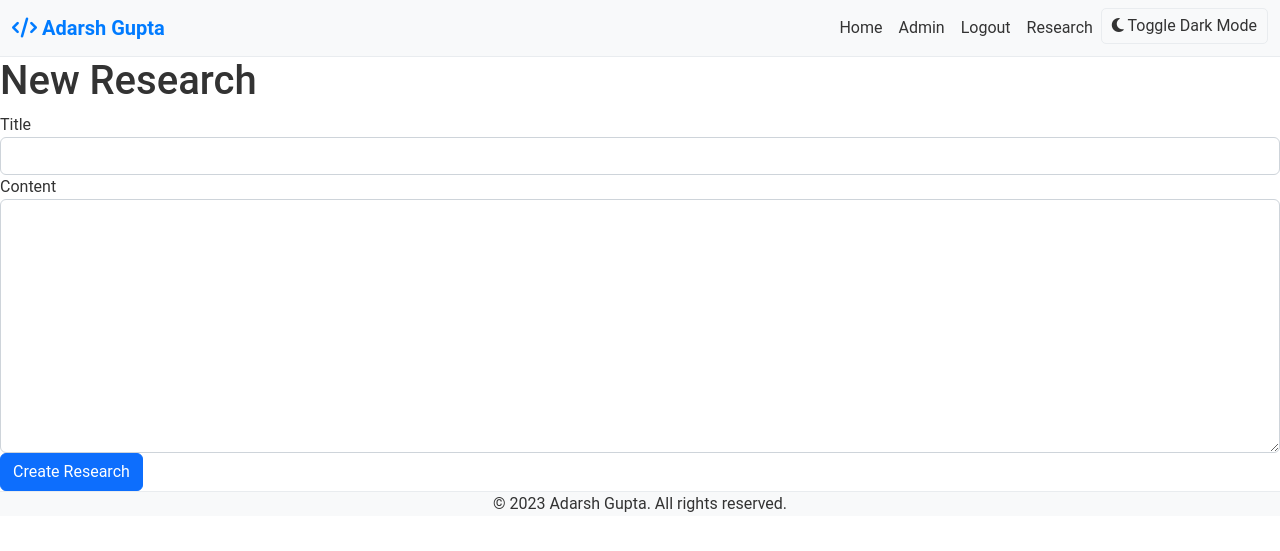
After one commit to Adarshagupta/Full-stack-portfolio, a Flask app: page /admin/research/new in a window 1280 px wide. The commit adds this page. Shown: the top 551 px of the page. Run offline with Flask 3, Linux system fonts and the light colour scheme; the visitor is signed in with stand-in values (Sample User, id 1); parts of the project's set-up code (start-up, migrations or seed data) failed here and were passed over; some libraries are stand-ins or nearby versions.

Commit message:
dark mode

```diff
--- a/app.py
+++ b/app.py
@@ -25,7 +25,7 @@ UPLOAD_FOLDER = os.path.join(basedir, 'static', 'uploads')
 ALLOWED_EXTENSIONS = {'png', 'jpg', 'jpeg', 'gif'}
 
 app = Flask(__name__)
-app.config['SERVER_NAME'] = 'full-stack-portfolio-hl3j.onrender.com'  # Replace with your actual domain
+app.config['SERVER_NAME'] = '127.0.0.1:5000'  # Replace with your actual domain
 app.config['PREFERRED_URL_SCHEME'] = 'https'  # Or 'http' if you're not using HTTPS
 app.config['UPLOAD_FOLDER'] = UPLOAD_FOLDER
 app.config['MAX_CONTENT_LENGTH'] = 16 * 1024 * 1024  # 16MB max-limit
@@ -98,6 +98,17 @@ class Project(db.Model):
     def get_tech_used_list(self):
         return [tech.strip() for tech in self.tech_used.split(',')] if self.tech_used else []
 
+class Research(db.Model):
+    id = db.Column(db.Integer, primary_key=True)
+    title = db.Column(db.String(100), nullable=False)
+    content = db.Column(db.Text, nullable=False)
+    author_id = db.Column(db.Integer, db.ForeignKey('user.id'), nullable=False)
+    is_archived = db.Column(db.Boolean, default=False)
+    created_at = db.Column(db.DateTime, default=datetime.utcnow)
+
+    def render_content(self):
+        return markdown.markdown(self.content, extensions=['fenced_code', MermaidExtension()])
+
 @login_manager.user_loader
 def load_user(user_id):
     return User.query.get(int(user_id))
@@ -131,7 +142,8 @@ def logout():
 def admin_dashboard():
     blogs = Blog.query.all()
     projects = Project.query.all()
-    return render_template('admin_dashboard.html', blogs=blogs, projects=projects)
+    research_items = Research.query.all()
+    return render_template('admin_dashboard.html', blogs=blogs, projects=projects, research_items=research_items)
 
 @app.route('/admin/blog/new', methods=['GET', 'POST'])
 @login_required
@@ -302,6 +314,66 @@ def view_project(project_id):
     share_text = quote(f"Check out this project: {project.title}")
     return render_template('view_project.html', project=project, share_url=share_url, share_text=share_text)
 
+@app.route('/research')
+def research():
+    research_items = Research.query.filter_by(is_archived=False).order_by(Research.created_at.desc()).all()
+    return render_template('research.html', research_items=research_items)
+
+@app.route('/admin/research/new', methods=['GET', 'POST'])
+@login_required
+def new_research():
+    if request.method == 'POST':
+        title = request.form.get('title')
+        content = request.form.get('content')
+        new_research = Research(title=title, content=content, author_id=current_user.id)
+        db.session.add(new_research)
+        db.session.commit()
+        update_robots_txt()
+        update_sitemap()
+        flash('Research item created successfully', 'success')
+        return redirect(url_for('admin_dashboard'))
+    return render_template('new_research.html')
+
+@app.route('/admin/research/<int:research_id>/edit', methods=['GET', 'POST'])
+@login_required
+def edit_research(research_id):
+    research = Research.query.get_or_404(research_id)
+    if request.method == 'POST':
+        research.title = request.form.get('title')
+        research.content = request.form.get('content')
+        db.session.commit()
+        update_sitemap()
+        flash('Research item updated successfully', 'success')
+        return redirect(url_for('admin_dashboard'))
+    return render_template('new_research.html', research=research)
+
+@app.route('/admin/research/<int:research_id>/delete', methods=['POST'])
+@login_required
+def delete_research(research_id):
+    research = Research.query.get_or_404(research_id)
+    db.session.delete(research)
+    db.session.commit()
+    flash('Research item deleted successfully', 'success')
+    return redirect(url_for('admin_dashboard'))
+
+@app.route('/admin/research/<int:research_id>/archive', methods=['POST'])
+@login_required
+def archive_research(research_id):
+    research = Research.query.get_or_404(research_id)
+    research.is_archived = not research.is_archived
+    db.session.commit()
+    update_sitemap()
+    action = 'archived' if research.is_archived else 'unarchived'
+    flash(f'Research item {action} successfully', 'success')
+    return redirect(url_for('admin_dashboard'))
+
+@app.route('/research/<int:research_id>')
+def view_research(research_id):
+    research = Research.query.get_or_404(research_id)
+    share_url = quote(url_for('view_research', research_id=research.id, _external=True))
+    share_text = quote(f"Check out this research: {research.title}")
+    return render_template('view_research.html', research=research, share_url=share_url, share_text=share_text)
+
 def create_admin_user():
     admin_username = os.getenv('ADMIN_USERNAME')
     admin_password = os.getenv('ADMIN_PASSWORD')
@@ -375,6 +447,14 @@ def update_sitemap():
         # Add project translations if available
         # add_translations(url, 'view_project', {'project_id': project.id})
 
+    # Add research items
+    research_items = Research.query.filter_by(is_archived=False).order_by(Research.created_at.desc()).all()
+    for research in research_items:
+        url = add_url(root, url_for('view_research', research_id=research.id, _external=True),
+                      lastmod=research.created_at,
+                      changefreq="monthly",
+                      priority="0.7")
+
     # Save the sitemap
     xml_str = minidom.parseString(ET.tostring(root)).toprettyxml(indent="  ")
     with open("sitemap.xml", "w", encoding="utf-8") as f:
@@ -407,6 +487,7 @@ def sitemap():
 def api_posts():
     blogs = Blog.query.filter_by(is_archived=False).all()
     projects = Project.query.filter_by(is_archived=False).all()
+    research_items = Research.query.filter_by(is_archived=False).all()
 
     posts = []
     for blog in blogs:
@@ -427,6 +508,15 @@ def api_posts():
             'url': url_for('view_project', project_id=project.id, _external=True)
         })
 
+    for research in research_items:
+        posts.append({
+            'type': 'research',
+            'id': research.id,
+            'title': research.title,
+            'created_at': research.created_at.isoformat(),
+            'url': url_for('view_research', research_id=research.id, _external=True)
+        })
+
     return jsonify(posts)
 
 if __name__ == '__main__':
--- a/templates/base.html
+++ b/templates/base.html
@@ -27,37 +27,87 @@
     <link rel="stylesheet" href="https://cdnjs.cloudflare.com/ajax/libs/font-awesome/6.1.1/css/all.min.css">
     <link rel="stylesheet" href="https://cdnjs.cloudflare.com/ajax/libs/font-awesome/6.4.0/css/all.min.css">
     <style>
+        :root {
+            --bg-color: #ffffff;
+            --text-color: #333;
+            --navbar-bg: #f8f9fa;
+            --navbar-border: #e9ecef;
+            --link-color: #007bff;
+            --footer-bg: #f8f9fa;
+            --content-bg: #ffffff;
+        }
+
+        body.dark-mode {
+            --bg-color: #1a1a1a;
+            --text-color: #f0f0f0;
+            --navbar-bg: #2c2c2c;
+            --navbar-border: #444;
+            --link-color: #4da3ff;
+            --footer-bg: #2c2c2c;
+            --content-bg: #2c2c2c;
+        }
+
         body {
             font-family: 'Roboto', sans-serif;
-            background-color: #ffffff;
-            color: #333;
+            background-color: var(--bg-color);
+            color: var(--text-color);
+            transition: background-color 0.3s, color 0.3s;
         }
         .navbar {
-            background-color: #f8f9fa;
-            border-bottom: 1px solid #e9ecef;
+            background-color: var(--navbar-bg);
+            border-bottom: 1px solid var(--navbar-border);
         }
         .navbar-brand {
             font-weight: bold;
-            color: #007bff;
+            color: var(--link-color) !important;
         }
         .nav-link {
-            color: #333;
+            color: var(--text-color) !important;
             transition: color 0.3s ease;
         }
         .nav-link:hover {
-            color: #007bff;
+            color: var(--link-color) !important;
+        }
+        .footer {
+            background-color: var(--footer-bg);
+            color: var(--text-color);
+            border-top: 1px solid var(--navbar-border);
         }
         .content-wrapper {
-            max-width: 1200px;
-            margin: 0 auto;
-            padding: 2rem 1rem;
+            background-color: var(--content-bg);
+            color: var(--text-color);
         }
-        .footer {
-            background-color: #f8f9fa;
-            color: #333;
-            padding: 1rem 0;
-            margin-top: 2rem;
-            border-top: 1px solid #e9ecef;
+        .card {
+            background-color: var(--content-bg);
+            color: var(--text-color);
+            border-color: var(--navbar-border);
+        }
+        .alert {
+            background-color: var(--content-bg);
+            color: var(--text-color);
+            border-color: var(--navbar-border);
+        }
+        a {
+            color: var(--link-color);
+        }
+        /* Add these new styles */
+        img {
+            max-width: 100%;
+            height: auto;
+        }
+        .research-content img,
+        .blog-content img,
+        .project-content img {
+            display: block;
+            margin: 1em auto;
+        }
+        .dark-mode-toggle {
+            cursor: pointer;
+            padding: 5px 10px;
+            background-color: var(--navbar-bg);
+            border: 1px solid var(--navbar-border);
+            color: var(--text-color);
+            border-radius: 5px;
         }
     </style>
     {% block extra_css %}{% endblock %}
@@ -94,6 +144,14 @@
                             <a class="nav-link" href="{{ url_for('login') }}">Login</a>
                         </li>
                     {% endif %}
+                    <li class="nav-item">
+                        <a class="nav-link" href="{{ url_for('research') }}">Research</a>
+                    </li>
+                    <li class="nav-item">
+                        <button id="darkModeToggle" class="dark-mode-toggle">
+                            <i class="fas fa-moon"></i> Toggle Dark Mode
+                        </button>
+                    </li>
                 </ul>
             </div>
         </div>
@@ -121,6 +179,29 @@
     <script>
         mermaid.initialize({startOnLoad:true});
     </script>
+    <script>
+        // Dark mode toggle functionality
+        const darkModeToggle = document.getElementById('darkModeToggle');
+        const body = document.body;
+        const icon = darkModeToggle.querySelector('i');
+
+        // Check for saved dark mode preference
+        if (localStorage.getItem('darkMode') === 'enabled') {
+            body.classList.add('dark-mode');
+            icon.classList.replace('fa-moon', 'fa-sun');
+        }
+
+        darkModeToggle.addEventListener('click', () => {
+            body.classList.toggle('dark-mode');
+            if (body.classList.contains('dark-mode')) {
+                localStorage.setItem('darkMode', 'enabled');
+                icon.classList.replace('fa-moon', 'fa-sun');
+            } else {
+                localStorage.setItem('darkMode', null);
+                icon.classList.replace('fa-sun', 'fa-moon');
+            }
+        });
+    </script>
     {% block extra_js %}{% endblock %}
 
     <!-- Structured Data -->
--- /dev/null
+++ b/templates/new_research.html
@@ -0,0 +1,21 @@
+{% extends "base.html" %}
+
+{% block content %}
+<h1>{% if research %}Edit Research{% else %}New Research{% endif %}</h1>
+
+<form method="POST" enctype="multipart/form-data">
+    <div class="form-group">
+        <label for="title">Title</label>
+        <input type="text" class="form-control" id="title" name="title" required value="{{ research.title if research else '' }}">
+    </div>
+    <div class="form-group">
+        <label for="content">Content</label>
+        <textarea class="form-control" id="content" name="content" rows="10" required>{{ research.content if research else '' }}</textarea>
+    </div>
+    <button type="submit" class="btn btn-primary">{% if research %}Update{% else %}Create{% endif %} Research</button>
+</form>
+
+<script>
+    // You can add a rich text editor here if desired, similar to the blog post editor
+</script>
+{% endblock %}
--- a/templates/view_project.html
+++ b/templates/view_project.html
@@ -119,7 +119,7 @@
     body {
         font-family: 'Inter', sans-serif;
         background-color: #f8f9fa;
-        color: #333;
+        color: #000000;
         line-height: 1.6;
     }
     .project-view {
@@ -160,12 +160,12 @@
     .project-content {
         font-size: 1rem;
         line-height: 1.8;
-        color: #444;
+        color: #050505;
     }
     .markdown-content h2 {
         margin-top: 2rem;
         margin-bottom: 1rem;
-        color: #333;
+        color: #000000;
     }
     .markdown-content p {
         margin-bottom: 1.5rem;
```
Also changed, not shown: sitemap.xml (+8 -2 lines), templates/admin_dashboard.html (+48 -0 lines), templates/research.html (added, +24 -0 lines), templates/view_research.html (added, +32 -0 lines).
